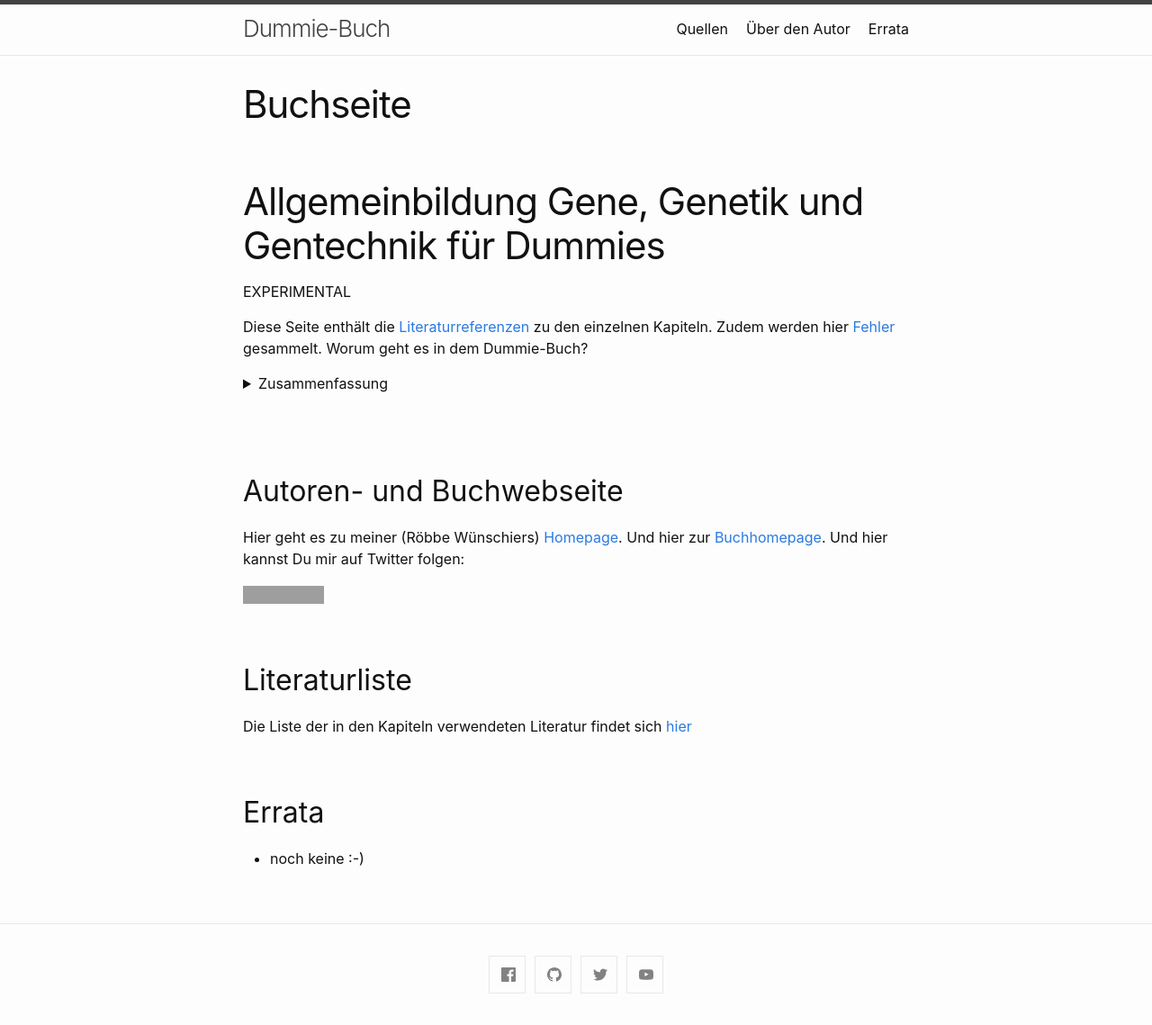
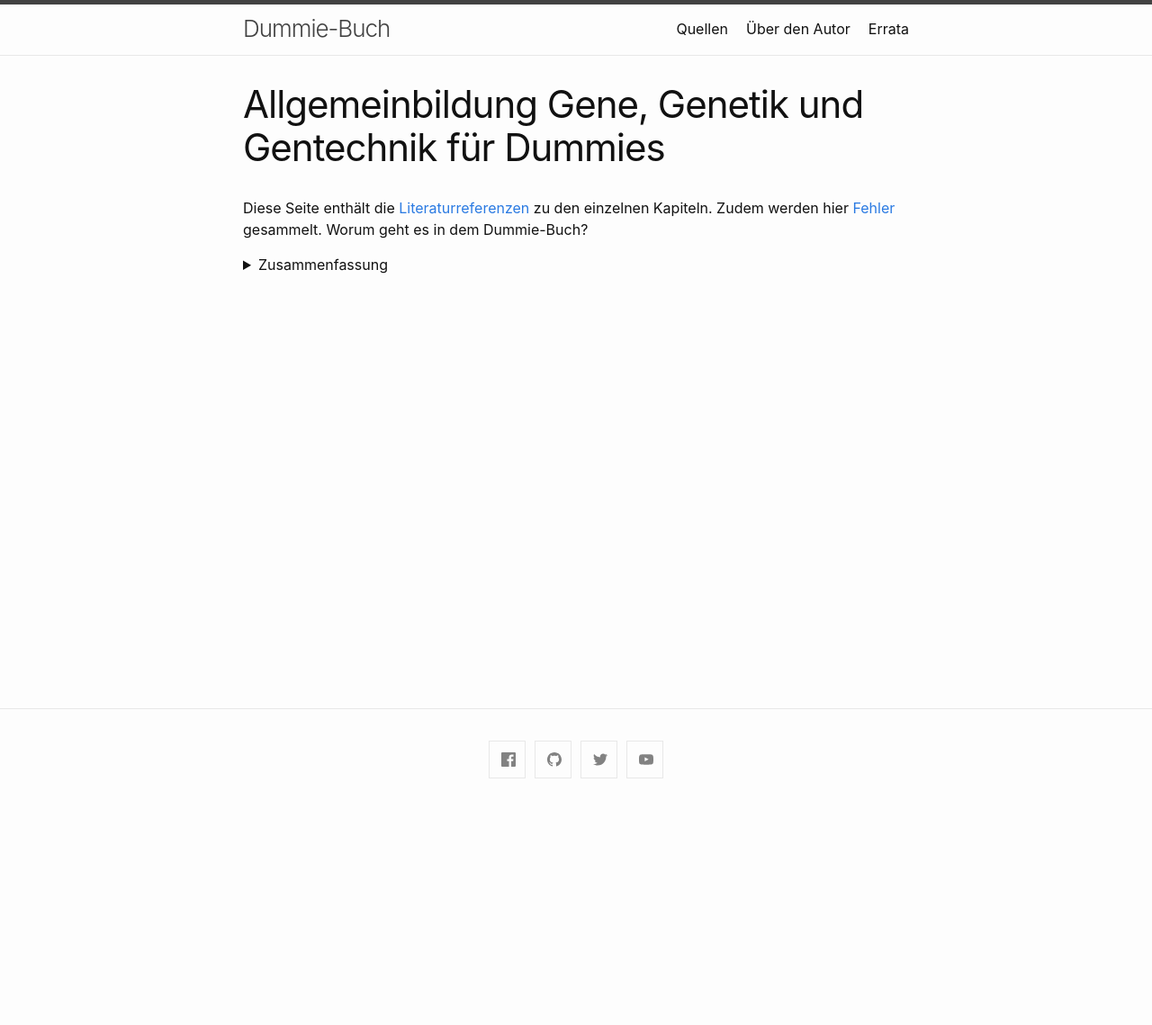
Before and after one commit to awkologist/dummie, a Jekyll site: the page built from index.md, in a window 1280 px wide. Shown: the whole page at 90% size. Built offline with Jekyll 4.4.1, drawn with Linux system fonts in a browser that asks for light colours; after the commit the page ends 900 px from its top, so only the background shows below that; grey boxes are pictures that could not be loaded.

Commit message:
Update index.md

```diff
--- a/index.md
+++ b/index.md
@@ -6,37 +6,15 @@
 # See: https://jekyllrb.com/docs/themes/#overriding-theme-defaults
 #
 layout: page
-title: Buchseite
+title: Allgemeinbildung Gene, Genetik und Gentechnik für Dummies
 ---
 
 
-# Allgemeinbildung Gene, Genetik und Gentechnik für Dummies
 
-EXPERIMENTAL
 
-Diese Seite enthält die [Literaturreferenzen](#literaturliste) zu den einzelnen Kapiteln. Zudem werden hier [Fehler](#errata) gesammelt. Worum geht es in dem Dummie-Buch?
+Diese Seite enthält die [Literaturreferenzen](literatur.md) zu den einzelnen Kapiteln. Zudem werden hier [Fehler](errata.md) gesammelt. Worum geht es in dem Dummie-Buch?
 
 <details>
   <summary>Zusammenfassung</summary>
   Wie weit darf oder muss der Einsatz von Gentechnik gehen? Angesichts von Klimakrisen und dem Rückgang der biologischen Vielfalt müssen wir differenzierter auf neue Techniken schauen. Viele sagen, dass dies die Aufgabe der Experten sei, doch mit der Entdeckung der Genschere CRISPR/Cas rückt die Gentechnik in den Entscheidungsalltag eines jeden Einzelnen. Diagnostik, Kinderwunsch, Gentherapie? Innerhalb des gesetzlichen Rahmens muss diese Entscheidungen jeder selbst treffen. Röbbie Wünschier bietet Ihnen mit seinem Buch "Allgemeinbildung Gene, Genetik und Gentechnik für Dummies" eine neutrale Einführung in die Gentechnik und deren Bedeutung für Ihren Lebensalltag. Die Debatte um die Anwendung der Gentechnik spaltet die Gesellschaft, doch die Wichtigkeit dieser Debatte ist unumgänglich. Lernen Sie mehr über dieses spannende Thema und bilden Sie sich eine eigene Meinung.
   </details>
-
-<br>
-
-## Autoren- und Buchwebseite
-
-Hier geht es zu meiner (Röbbe Wünschiers) [Homepage](https://www.staff.hs-mittweida.de/~wuenschi). Und hier zur [Buchhomepage](https://www.wiley-vch.de/de/fachgebiete/naturwissenschaften/allgemeinbildung-gene-genetik-und-gentechnik-fuer-dummies-978-3-527-71746-0). Und hier kannst Du mir auf Twitter folgen:
-
-[![Twitter URL](https://img.shields.io/twitter/url/https/twitter.com/awkologist.svg?style=social&label=Follow%20%40awkologist)](https://twitter.com/awkologist)
-
-
-
-## Literaturliste
-
-Die Liste der in den Kapiteln verwendeten Literatur findet sich [hier](literatur.md)
-
-
-
-## Errata
-
-  * noch keine :-)
```
